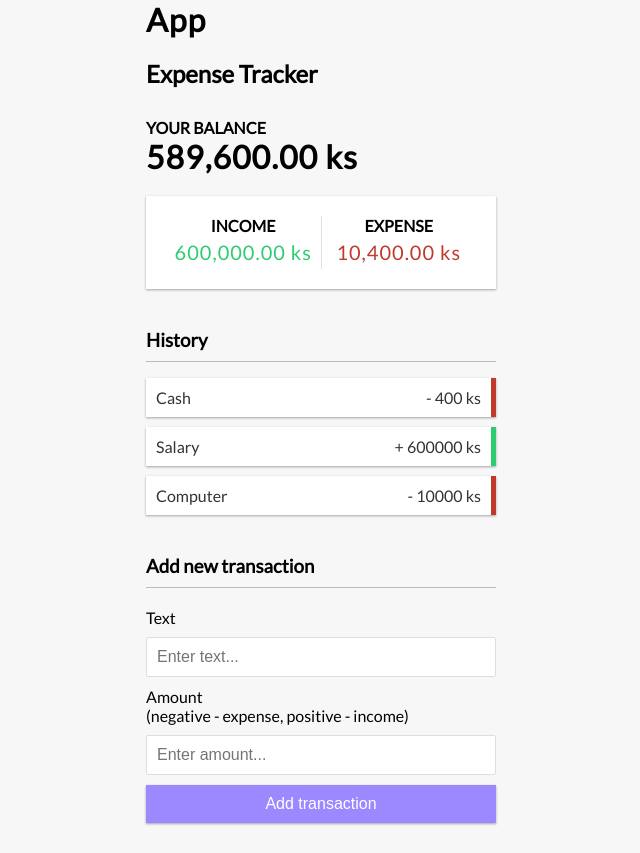
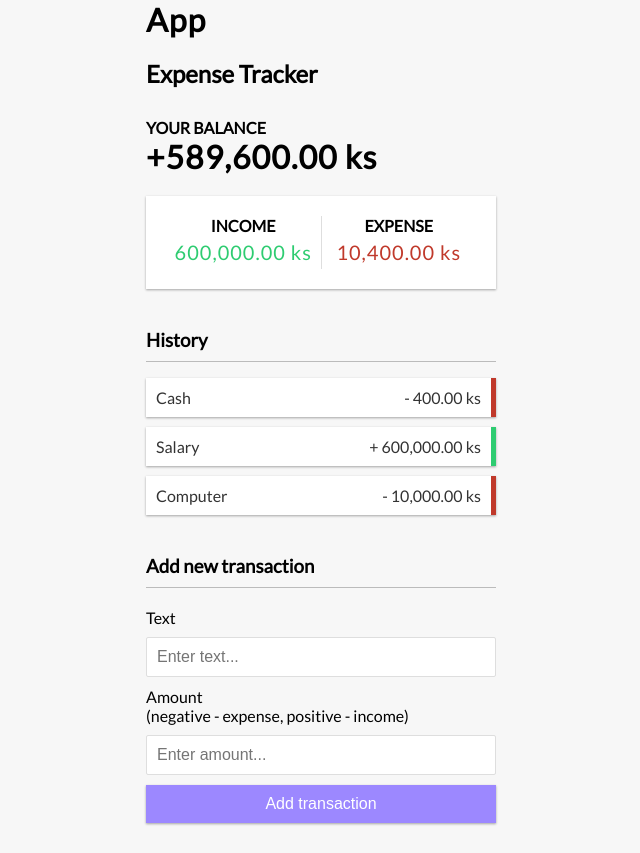
Before and after one commit to NightCoderMMCoder/Vue3-CLI, a Vue app: page / in a window 1280 px wide. Shown: the whole page, without its empty margins (319-959 px from the left). Built offline with nearby package versions, Linux system fonts and the light colour scheme.

Commit message:
12-AddTransaction

```diff
--- a/package.json
+++ b/package.json
@@ -8,6 +8,7 @@
   },
   "dependencies": {
     "core-js": "^3.6.5",
+    "uuid": "^8.3.2",
     "vue": "^3.0.0"
   },
   "devDependencies": {
--- a/src/App.vue
+++ b/src/App.vue
@@ -7,7 +7,7 @@
       :transactions="transactions"
       @delete-transaction="removeTransaction"
     ></transactions-list>
-    <add-transaction></add-transaction>
+    <add-transaction v-on:add-transaction="addTransaction"></add-transaction>
   </div>
 </template>
 
@@ -16,6 +16,7 @@ import AddTransaction from "./components/AddTransaction.vue";
 import CalculateTransaction from "./components/CalculateTransaction.vue";
 import TheHeader from "./components/Layouts/TheHeader.vue";
 import TransactionsList from "./components/TransactionsList.vue";
+import { v4 as uuidv4 } from "uuid";
 export default {
   name: "App",
   components: {
@@ -52,6 +53,12 @@ export default {
       );
       this.transactions.splice(idx, 1);
     },
+    addTransaction(transaction) {
+      this.transactions.push({
+        id: uuidv4(),
+        ...transaction,
+      });
+    },
   },
 };
 </script>
--- a/src/components/AddTransaction.vue
+++ b/src/components/AddTransaction.vue
@@ -1,23 +1,49 @@
 <template>
   <h3>Add new transaction</h3>
-  <form id="form">
+  <form @submit.prevent="addTransaction">
     <div class="form-control">
       <label for="text">Text</label>
-      <input type="text" id="text" placeholder="Enter text..." />
+      <input
+        type="text"
+        v-model.trim="transaction.name"
+        placeholder="Enter text..."
+      />
     </div>
     <div class="form-control">
       <label for="amount"
         >Amount <br />
         (negative - expense, positive - income)</label
       >
-      <input type="number" id="amount" placeholder="Enter amount..." />
+      <input
+        type="number"
+        v-model.number="transaction.amount"
+        placeholder="Enter amount..."
+      />
     </div>
-    <button class="btn">Add transaction</button>
+    <button class="btn" type="submit">Add transaction</button>
   </form>
 </template>
 
 <script>
-export default {};
+export default {
+  name: "AddTransaction",
+  emits: ["addTransaction"],
+  data() {
+    return {
+      transaction: {
+        name: "",
+        amount: "",
+      },
+    };
+  },
+  methods: {
+    addTransaction() {
+      this.$emit("addTransaction", this.transaction);
+      this.transaction.name = "";
+      this.transaction.amount = "";
+    },
+  },
+};
 </script>
 
 <style></style>
--- a/src/components/CalculateTransaction.vue
+++ b/src/components/CalculateTransaction.vue
@@ -1,7 +1,6 @@
 <template>
   <h4>Your Balance</h4>
-  <h1 id="balance">{{ totalBalance }} ks</h1>
-
+  <h1 id="balance">{{ minusOrPlus }}{{ totalBalance }} ks</h1>
   <div class="inc-exp-container">
     <div>
       <h4>Income</h4>
@@ -36,6 +35,12 @@ export default {
       return this.formatToCurrency(
         this.transactions.reduce((total, cur) => total + cur.amount, 0)
       );
+    },
+    minusOrPlus() {
+      return Number(this.calcIncome.replace(/[^0-9\.]+/g, "")) >
+        Number(this.calcExpense.replace(/[^0-9\.]+/g, ""))
+        ? "+"
+        : "-";
     },
   },
   methods: {
--- a/src/components/TransactionItem.vue
+++ b/src/components/TransactionItem.vue
@@ -3,7 +3,7 @@
     {{ transaction.name }}
     <span>
       {{ minusOrPlus }}
-      {{ Math.abs(transaction.amount) }} ks
+      {{ formatToCurrency }} ks
     </span>
     <button
       class="delete-btn"
@@ -24,6 +24,11 @@ export default {
     },
     minusOrPlus() {
       return this.transaction.amount > 0 ? "+" : "-";
+    },
+    formatToCurrency() {
+      return Math.abs(this.transaction.amount)
+        .toFixed(2)
+        .replace(/\d(?=(\d{3})+\.)/g, "$&,");
     },
   },
 };
```
Also changed, not shown: 1 other file (tests, documents, lock files or other folders).
